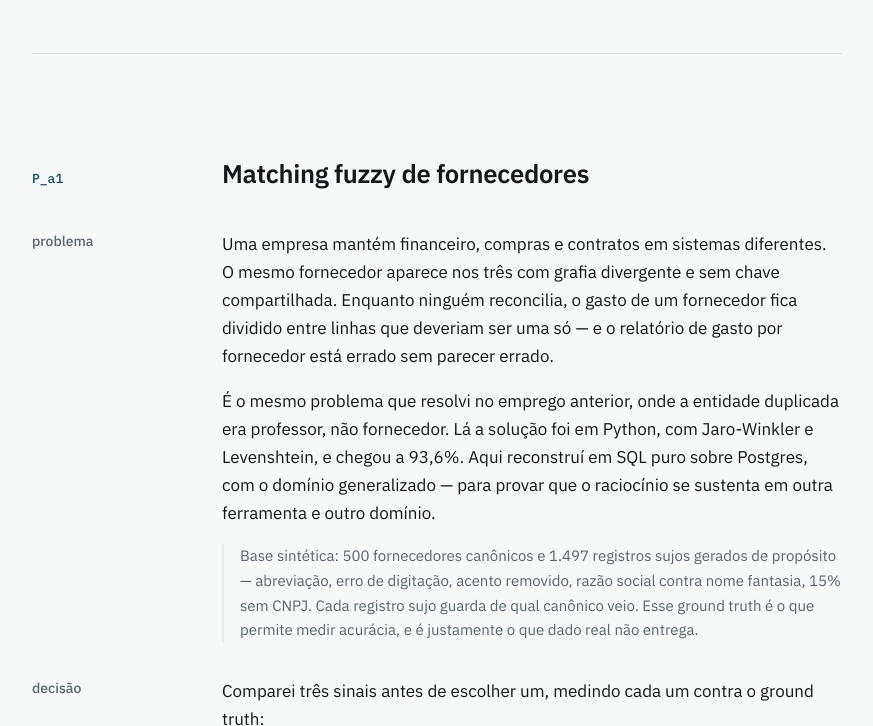
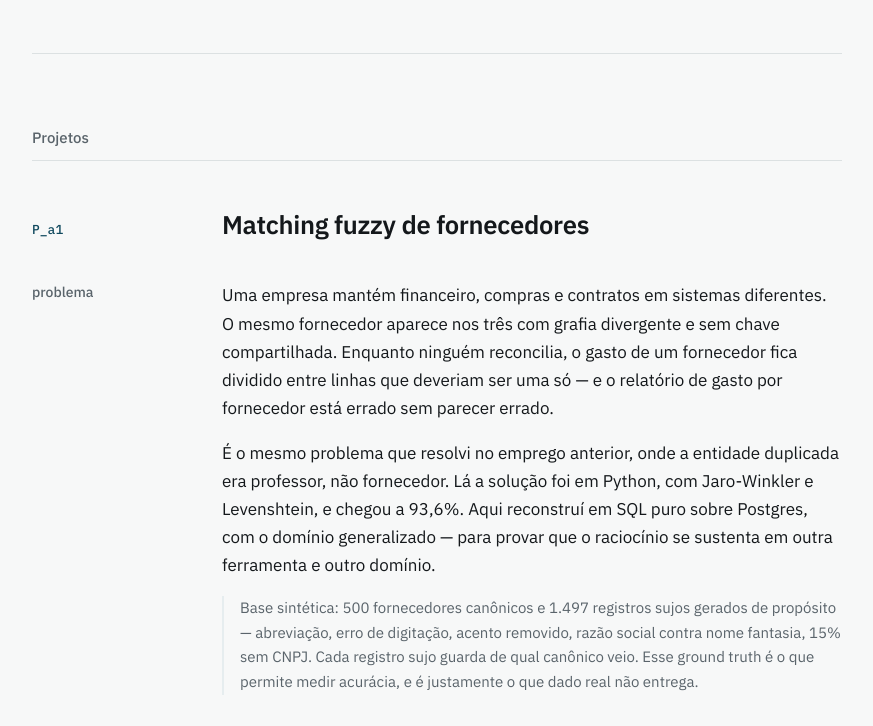
Before and after one commit to ViniciusVScarpa/ViniciusVScarpa.github.io, a plain HTML site: page index.html in a window 1280 px wide. Shown: the part 712-1438 px from the top of the page, without its empty margins (203-1076 px from the left). Drawn offline with Linux system fonts and the light colour scheme.

Commit message:
Alteração tipografia

```diff
--- a/index.html
+++ b/index.html
@@ -31,9 +31,11 @@
 
 <main>
 
+<h2 class="secao">Projetos</h2>
+
 <!-- ============ P_a1 ============ -->
 <article class="projeto">
-  <h2 class="titulo"><span class="ident">P_a1</span> Matching fuzzy de fornecedores</h2>
+  <h3 class="titulo"><span class="ident">P_a1</span> Matching fuzzy de fornecedores</h3>
 
   <div class="bloco">
     <p class="rotulo">problema</p>
@@ -98,7 +100,7 @@
 
 <!-- ============ P_a2 ============ -->
 <article class="projeto">
-  <h2 class="titulo"><span class="ident">P_a2</span> Reconciliação orçado vs. realizado</h2>
+  <h3 class="titulo"><span class="ident">P_a2</span> Reconciliação orçado vs. realizado</h3>
 
   <div class="bloco">
     <p class="rotulo">problema</p>
@@ -157,7 +159,7 @@
 
 <!-- ============ VynIA ============ -->
 <article class="projeto">
-  <h2 class="titulo"><span class="ident">VynIA</span> Agente de análise pedagógica e risco de evasão</h2>
+  <h3 class="titulo"><span class="ident">VynIA</span> Agente de análise pedagógica e risco de evasão</h3>
 
   <div class="bloco">
     <p class="rotulo">problema</p>
--- a/style.css
+++ b/style.css
@@ -129,6 +129,21 @@ code {
 .ficha dd {
   margin: 0;
   max-width: 52ch;
+}
+
+/* ---------- título de seção ---------- */
+
+.secao {
+  font-size: 0.9375rem;
+  font-weight: 500;
+  color: var(--grafite);
+  margin: 72px 0 0;
+  padding-bottom: 10px;
+  border-bottom: 1px solid var(--regua);
+}
+
+.secao + .projeto {
+  padding-top: 48px;
 }
 
 /* ---------- projetos ---------- */
```
